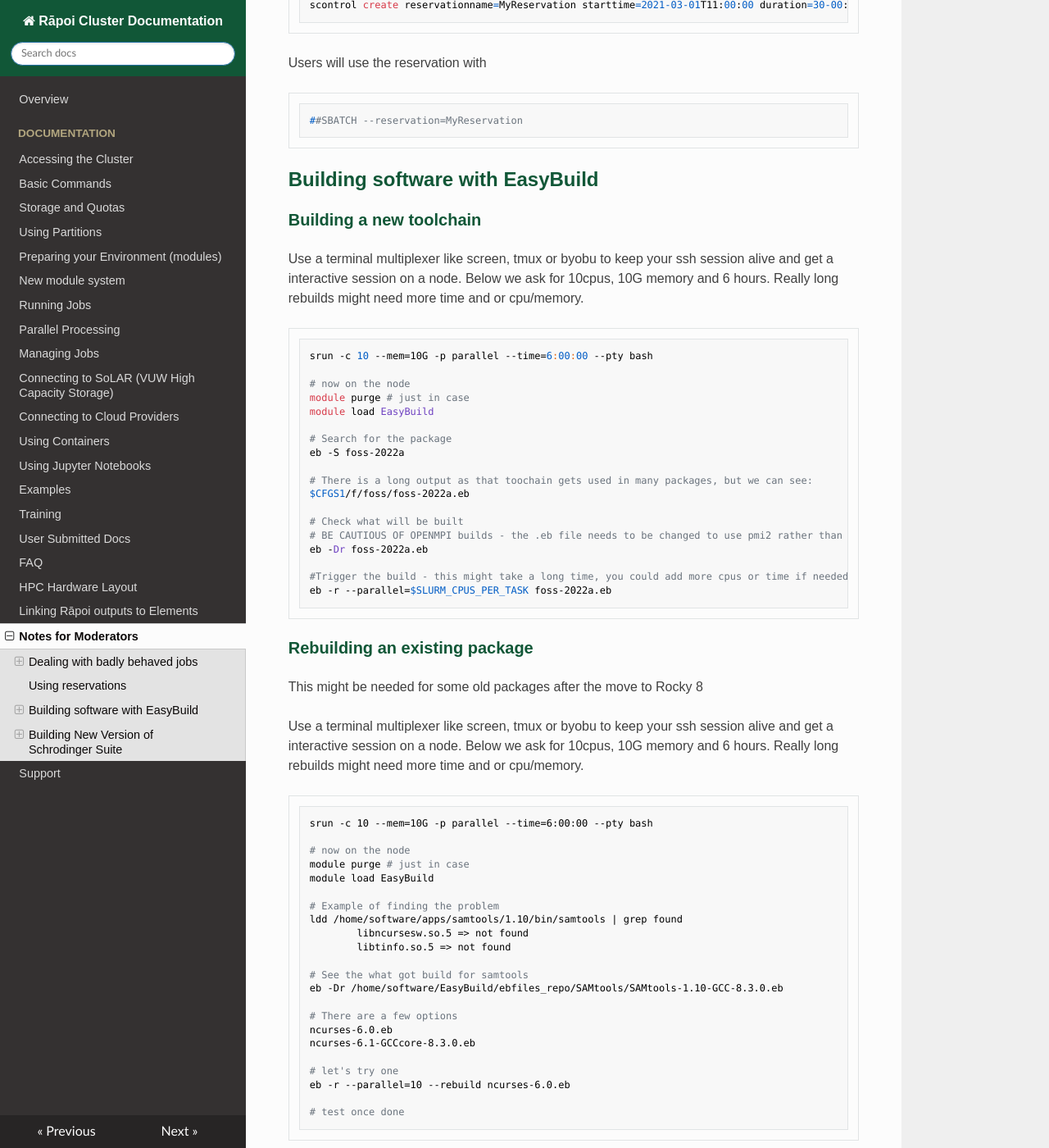
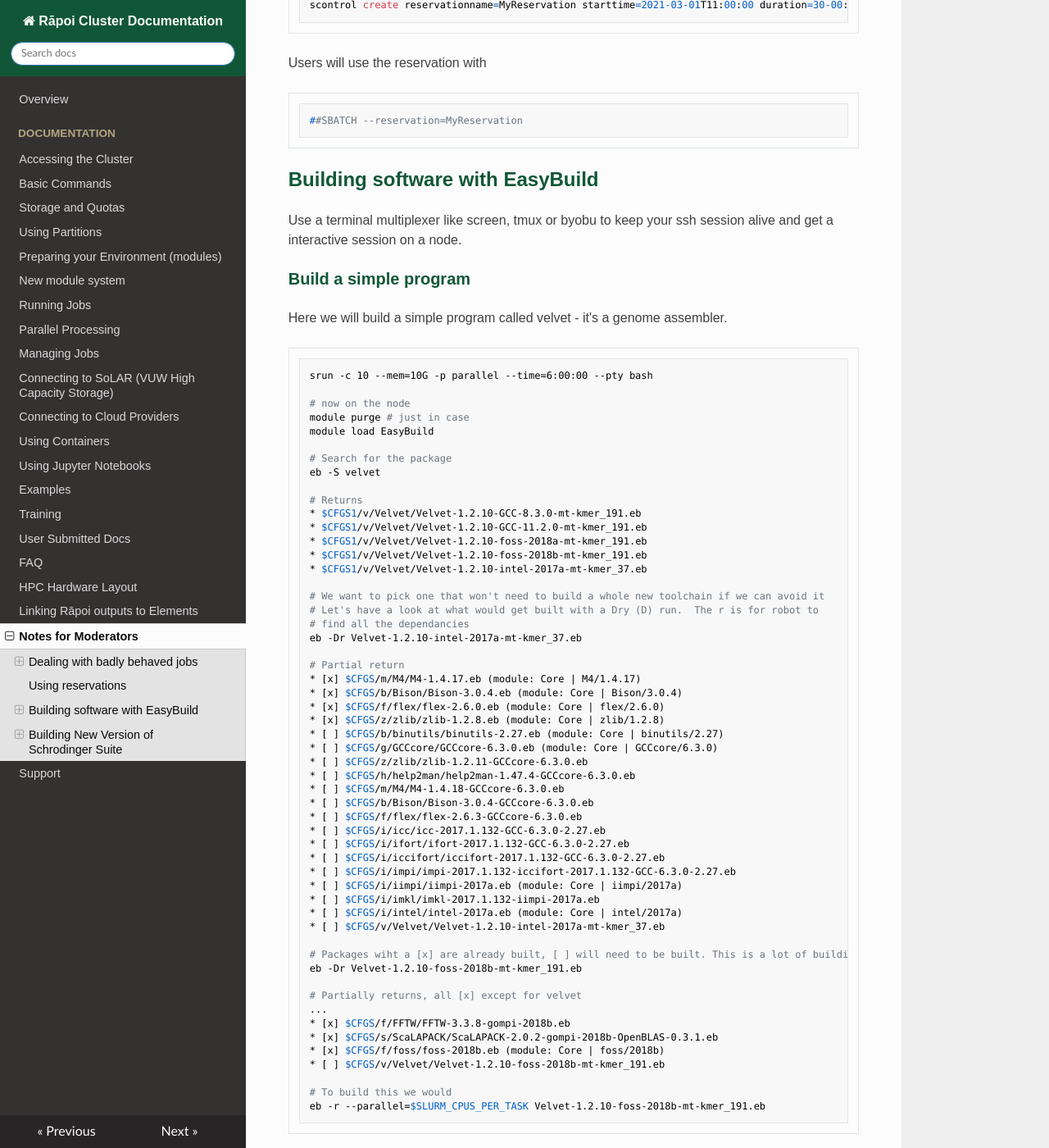
Before and after one commit to vuw-research-computing/raapoi-docs, an MkDocs documentation site: the page built from docs/mods_admins.md, in a window 1280 px wide and 1400 px high, scrolled down 2141 px. Shown: the whole window at 82% size. Built offline with MkDocs 1.6.1, drawn with Linux system fonts in a browser that asks for light colours; nearby versions of some CDN libraries; some web fonts are replaced; some of the changed text lies outside the part shown.

Commit message:
Added a simple package example

````diff
--- a/docs/mods_admins.md
+++ b/docs/mods_admins.md
@@ -88,9 +88,74 @@ Users will use the reservation with
 
 ## Building software with EasyBuild
 
+Use a terminal multiplexer like screen, tmux or byobu to keep your ssh session alive and get a interactive session on a node.
+
+### Build a simple program
+
+Here we will build a simple program called velvet - it's a genome assembler.
+
+```bash
+srun -c 10 --mem=10G -p parallel --time=6:00:00 --pty bash
+
+# now on the node
+module purge # just in case
+module load EasyBuild
+
+# Search for the package
+eb -S velvet
+
+# Returns
+* $CFGS1/v/Velvet/Velvet-1.2.10-GCC-8.3.0-mt-kmer_191.eb
+* $CFGS1/v/Velvet/Velvet-1.2.10-GCC-11.2.0-mt-kmer_191.eb
+* $CFGS1/v/Velvet/Velvet-1.2.10-foss-2018a-mt-kmer_191.eb
+* $CFGS1/v/Velvet/Velvet-1.2.10-foss-2018b-mt-kmer_191.eb
+* $CFGS1/v/Velvet/Velvet-1.2.10-intel-2017a-mt-kmer_37.eb
+
+# We want to pick one that won't need to build a whole new toolchain if we can avoid it
+# Let's have a look at what would get built with a Dry (D) run.  The r is for robot to
+# find all the dependancies
+eb -Dr Velvet-1.2.10-intel-2017a-mt-kmer_37.eb
+
+# Partial return
+* [x] $CFGS/m/M4/M4-1.4.17.eb (module: Core | M4/1.4.17)
+* [x] $CFGS/b/Bison/Bison-3.0.4.eb (module: Core | Bison/3.0.4)
+* [x] $CFGS/f/flex/flex-2.6.0.eb (module: Core | flex/2.6.0)
+* [x] $CFGS/z/zlib/zlib-1.2.8.eb (module: Core | zlib/1.2.8)
+* [ ] $CFGS/b/binutils/binutils-2.27.eb (module: Core | binutils/2.27)
+* [ ] $CFGS/g/GCCcore/GCCcore-6.3.0.eb (module: Core | GCCcore/6.3.0)
+* [ ] $CFGS/z/zlib/zlib-1.2.11-GCCcore-6.3.0.eb
+* [ ] $CFGS/h/help2man/help2man-1.47.4-GCCcore-6.3.0.eb
+* [ ] $CFGS/m/M4/M4-1.4.18-GCCcore-6.3.0.eb
+* [ ] $CFGS/b/Bison/Bison-3.0.4-GCCcore-6.3.0.eb
+* [ ] $CFGS/f/flex/flex-2.6.3-GCCcore-6.3.0.eb
+* [ ] $CFGS/i/icc/icc-2017.1.132-GCC-6.3.0-2.27.eb
+* [ ] $CFGS/i/ifort/ifort-2017.1.132-GCC-6.3.0-2.27.eb
+* [ ] $CFGS/i/iccifort/iccifort-2017.1.132-GCC-6.3.0-2.27.eb
+* [ ] $CFGS/i/impi/impi-2017.1.132-iccifort-2017.1.132-GCC-6.3.0-2.27.eb
+* [ ] $CFGS/i/iimpi/iimpi-2017a.eb (module: Core | iimpi/2017a)
+* [ ] $CFGS/i/imkl/imkl-2017.1.132-iimpi-2017a.eb
+* [ ] $CFGS/i/intel/intel-2017a.eb (module: Core | intel/2017a)
+* [ ] $CFGS/v/Velvet/Velvet-1.2.10-intel-2017a-mt-kmer_37.eb
+
+# Packages wiht a [x] are already built, [ ] will need to be built. This is a lot of building,, including a "new" compiler - intel-2017a.eb, let's avoid that and try another
+eb -Dr Velvet-1.2.10-foss-2018b-mt-kmer_191.eb
+
+# Partially returns, all [x] except for velvet
+...
+* [x] $CFGS/f/FFTW/FFTW-3.3.8-gompi-2018b.eb
+* [x] $CFGS/s/ScaLAPACK/ScaLAPACK-2.0.2-gompi-2018b-OpenBLAS-0.3.1.eb
+* [x] $CFGS/f/foss/foss-2018b.eb (module: Core | foss/2018b)
+* [ ] $CFGS/v/Velvet/Velvet-1.2.10-foss-2018b-mt-kmer_191.eb
+
+# To build this we would
+eb -r --parallel=$SLURM_CPUS_PER_TASK Velvet-1.2.10-foss-2018b-mt-kmer_191.eb
+
+```
+Remember to close the interactive session when done to stop it consuming resources.
+
 ### Building a new toolchain
 
-Use a terminal multiplexer like screen, tmux or byobu to keep your ssh session alive and get a interactive session on a node.  Below we ask for 10cpus, 10G memory and 6 hours.  Really long rebuilds might need more time and or cpu/memory.
+Below we ask for 10cpus, 10G memory and 6 hours.  Really long rebuilds might need more time and or cpu/memory.
 
 ```bash
 srun -c 10 --mem=10G -p parallel --time=6:00:00 --pty bash
@@ -115,12 +180,11 @@ eb -r --parallel=$SLURM_CPUS_PER_TASK foss-2022a.eb
 ```
 
 
-
 ### Rebuilding an existing package
 
 This might be needed for some old packages after the move to Rocky 8
 
-Use a terminal multiplexer like screen, tmux or byobu to keep your ssh session alive and get a interactive session on a node.  Below we ask for 10cpus, 10G memory and 6 hours.  Really long rebuilds might need more time and or cpu/memory.
+Below we ask for 10cpus, 10G memory and 6 hours.  Really long rebuilds might need more time and or cpu/memory.
 
 ```bash
 srun -c 10 --mem=10G -p parallel --time=6:00:00 --pty bash
````
